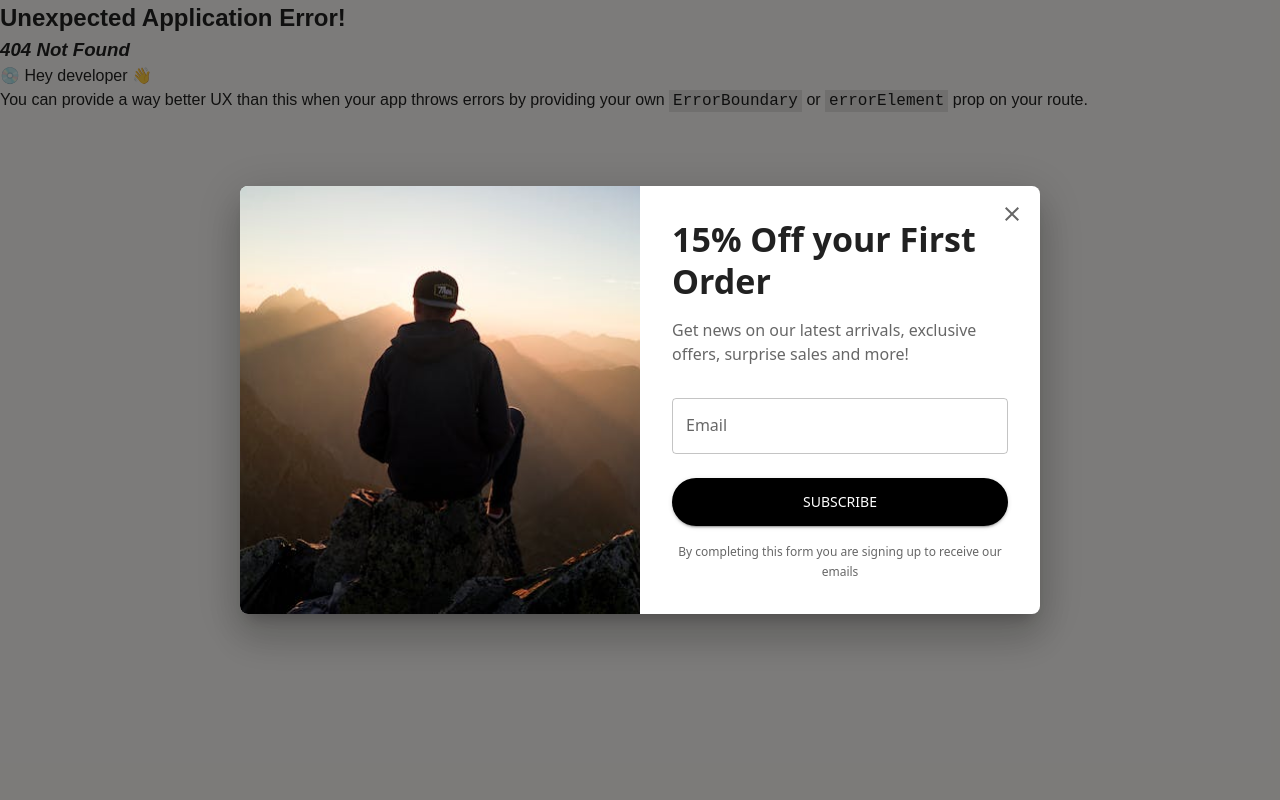
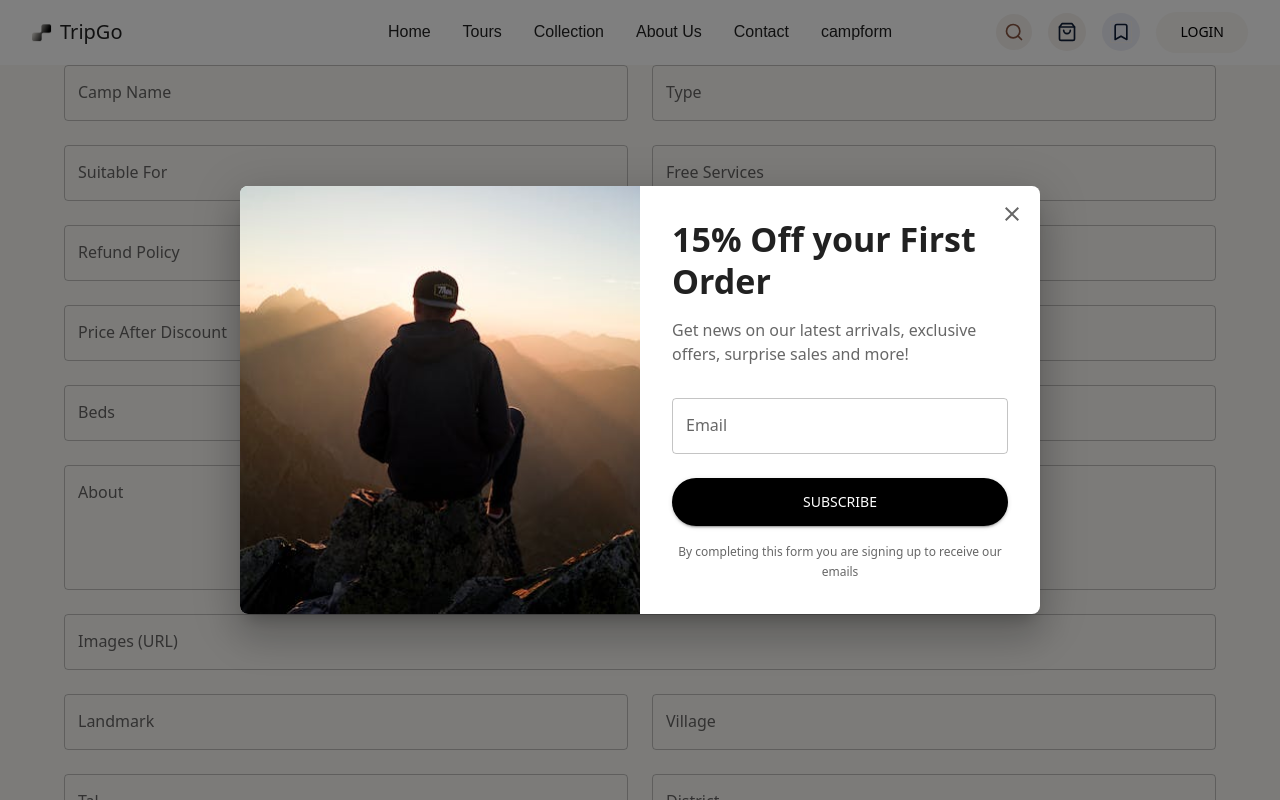
Before and after one commit to vaibdix/tripgo, a React (Vite) app: page /campform in a window 1280 px wide. Before the commit this address had no page. Shown: the top 800 px of the page. Built offline with nearby package versions, Linux system fonts and the light colour scheme; a web font is replaced by a local one.

Commit message:
feat: add camp collections

```diff
--- a/package.json
+++ b/package.json
@@ -28,6 +28,7 @@
     "react": "^19.0.0",
     "react-chartjs-2": "^5.3.0",
     "react-dom": "^19.0.0",
+    "react-hook-form": "^7.54.2",
     "react-i18next": "^15.4.1",
     "react-loading-skeleton": "^3.5.0",
     "react-router-dom": "^7.1.5",
--- a/src/components/layout/Header/Header.jsx
+++ b/src/components/layout/Header/Header.jsx
@@ -116,6 +116,8 @@ function Header() {
             <Link to="/collection">Collection</Link>
             <Link to="/about">About Us</Link>
             <Link to="/contact">Contact</Link>
+            <Link to="/campform">campform</Link>
+
           </Box>
         </Box>
 
--- /dev/null
+++ b/src/features/admin/components/inputdata/CampForm.jsx
@@ -0,0 +1,233 @@
+import React from 'react';
+import { useForm, Controller } from 'react-hook-form';
+import { TextField, Button, Grid, Container } from '@mui/material';
+
+const CampForm = () => {
+  const { control, handleSubmit, formState: { errors } } = useForm();
+
+  const onSubmit = (data) => {
+    console.log(data);
+  };
+
+  return (
+    <Container>
+      <form onSubmit={handleSubmit(onSubmit)}>
+        {/* Camp Information */}
+        <Grid container spacing={3}>
+          <Grid item xs={12} md={6}>
+            <Controller
+              name="campName"
+              control={control}
+              placeholder="Misty Ridge Cottage"
+              rules={{ required: 'Camp Name is required' }}
+              render={({ field }) => <TextField {...field} label="Camp Name" fullWidth error={!!errors.campName} helperText={errors.campName?.message} />}
+            />
+          </Grid>
+          <Grid item xs={12} md={6}>
+            <Controller
+              name="type"
+              control={control}
+              placeholder="Deluxe Villa"
+              rules={{ required: 'Type is required' }}
+              render={({ field }) => <TextField {...field} label="Type" fullWidth error={!!errors.type} helperText={errors.type?.message} />}
+            />
+          </Grid>
+          <Grid item xs={12} md={6}>
+            <Controller
+              name="suitableFor"
+              control={control}
+              placeholder="Fits 2 Adults"
+              rules={{ required: 'Suitable For is required' }}
+              render={({ field }) => <TextField {...field} label="Suitable For" fullWidth error={!!errors.suitableFor} helperText={errors.suitableFor?.message} />}
+            />
+          </Grid>
+          <Grid item xs={12} md={6}>
+            <Controller
+              name="freeServices"
+              control={control}
+              placeholder="Free Parking"
+              render={({ field }) => <TextField {...field} label="Free Services" fullWidth />}
+            />
+          </Grid>
+          <Grid item xs={12} md={6}>
+            <Controller
+              name="refundPolicy"
+              control={control}
+              placeholder="Partially Refundable"
+              render={({ field }) => <TextField {...field} label="Refund Policy" fullWidth />}
+            />
+          </Grid>
+
+          {/* Prices */}
+          <Grid item xs={12} md={6}>
+            <Controller
+              name="actualPrice"
+              control={control}
+              placeholder={19280}
+              rules={{ required: 'Actual Price is required', min: { value: 1, message: 'Price must be greater than 0' } }}
+              render={({ field }) => <TextField {...field} label="Actual Price" fullWidth type="number" error={!!errors.actualPrice} helperText={errors.actualPrice?.message} />}
+            />
+          </Grid>
+          <Grid item xs={12} md={6}>
+            <Controller
+              name="priceAfterDiscount"
+              control={control}
+              placeholder={15113}
+              rules={{ required: 'Price After Discount is required', min: { value: 1, message: 'Price must be greater than 0' } }}
+              render={({ field }) => <TextField {...field} label="Price After Discount" fullWidth type="number" error={!!errors.priceAfterDiscount} helperText={errors.priceAfterDiscount?.message} />}
+            />
+          </Grid>
+
+          {/* Rooms */}
+          <Grid item xs={12} md={6}>
+            <Controller
+              name="roomType"
+              control={control}
+              placeholder="1 Bedroom"
+              render={({ field }) => <TextField {...field} label="Room Type" fullWidth />}
+            />
+          </Grid>
+          <Grid item xs={12} md={6}>
+            <Controller
+              name="beds"
+              control={control}
+              placeholder="1 Double Bed"
+              render={({ field }) => <TextField {...field} label="Beds" fullWidth />}
+            />
+          </Grid>
+          <Grid item xs={12} md={6}>
+            <Controller
+              name="capacity"
+              control={control}
+              placeholder="sleeps 2 guests"
+              render={({ field }) => <TextField {...field} label="Capacity" fullWidth />}
+            />
+          </Grid>
+
+          {/* About */}
+          <Grid item xs={12} md={12}>
+            <Controller
+              name="about"
+              control={control}
+              placeholder="Misty Ridge Cottage offers a luxurious retreat amidst natural surroundings, perfect for relaxation and enjoying the scenic beauty of Pune."
+              rules={{ required: 'About section is required' }}
+              render={({ field }) => <TextField {...field} label="About" fullWidth multiline rows={4} error={!!errors.about} helperText={errors.about?.message} />}
+            />
+          </Grid>
+          <Grid item xs={12} md={12}>
+            <Controller
+              name="imageUrl"
+              control={control}
+              placeholder="https://www.hireacamp.com/api/external/image?name=uploads/1e133e0fef5e4ce6b33d4e16a1a0ec0e.jpeg&size=2048x2048&q=75"
+              render={({ field }) => <TextField {...field} label="Images (URL)" fullWidth />}
+            />
+          </Grid>
+
+          {/* Address */}
+          <Grid item xs={12} md={6}>
+            <Controller
+              name="landmark"
+              control={control}
+              placeholder="Landmark near Misty Ridge Cottage"
+              render={({ field }) => <TextField {...field} label="Landmark" fullWidth />}
+            />
+          </Grid>
+          <Grid item xs={12} md={6}>
+            <Controller
+              name="village"
+              control={control}
+              placeholder="Pawna Nagar"
+              render={({ field }) => <TextField {...field} label="Village" fullWidth />}
+            />
+          </Grid>
+          <Grid item xs={12} md={6}>
+            <Controller
+              name="tal"
+              control={control}
+              placeholder="Maval"
+              render={({ field }) => <TextField {...field} label="Tal" fullWidth />}
+            />
+          </Grid>
+          <Grid item xs={12} md={6}>
+            <Controller
+              name="district"
+              control={control}
+              placeholder="Pune"
+              render={({ field }) => <TextField {...field} label="District" fullWidth />}
+            />
+          </Grid>
+          <Grid item xs={12} md={6}>
+            <Controller
+              name="locationUrl"
+              control={control}
+              placeholder="https://maps.app.goo.gl/Spot100Location"
+              render={({ field }) => <TextField {...field} label="Location (URL)" fullWidth />}
+            />
+          </Grid>
+          <Grid item xs={12} md={12}>
+            <Controller
+              name="mapEmbedCode"
+              control={control}
+              placeholder="<iframe src='https://www.google.com/maps/embed?pb=...' width='600' height='450' style='border:0;'></iframe>"
+              render={({ field }) => <TextField {...field} label="Map Embed Code" fullWidth multiline rows={4} />}
+            />
+          </Grid>
+
+          {/* Amenities */}
+          <Grid item xs={12} md={6}>
+            <Controller
+              name="amenities"
+              control={control}
+              placeholder="Bonfire, Garden, Restaurant, Swimming Pool, Caretaker"
+              render={({ field }) => <TextField {...field} label="Amenities" fullWidth />}
+            />
+          </Grid>
+
+          {/* Meals Offered */}
+          <Grid item xs={12} md={6}>
+            <Controller
+              name="mealsOffered"
+              control={control}
+              placeholder="Dinner, Breakfast"
+              render={({ field }) => <TextField {...field} label="Meals Offered" fullWidth />}
+            />
+          </Grid>
+          <Grid item xs={12} md={6}>
+            <Controller
+              name="veg"
+              control={control}
+              placeholder="true"
+              render={({ field }) => <TextField {...field} label="Veg" fullWidth />}
+            />
+          </Grid>
+          <Grid item xs={12} md={6}>
+            <Controller
+              name="nonVeg"
+              control={control}
+              placeholder="true"
+              render={({ field }) => <TextField {...field} label="Non-Veg" fullWidth />}
+            />
+          </Grid>
+
+          {/* Ratings */}
+          <Grid item xs={12} md={6}>
+            <Controller
+              name="locationRating"
+              control={control}
+              placeholder={4.1}
+              rules={{ required: 'Location Rating is required', min: { value: 0, message: 'Rating must be between 0 and 5' }, max: { value: 5, message: 'Rating must be between 0 and 5' } }}
+              render={({ field }) => <TextField {...field} label="Location Rating" fullWidth type="number" error={!!errors.locationRating} helperText={errors.locationRating?.message} />}
+            />
+          </Grid>
+
+          {/* Submit Button */}
+          <Grid item xs={12}>
+            <Button variant="contained" color="primary" type="submit" style={{ marginTop: '20px' }}>Submit</Button>
+          </Grid>
+        </Grid>
+      </form>
+    </Container>
+  );
+};
+
+export default CampForm;
--- a/src/features/home/components/campcard/CampCard.jsx
+++ b/src/features/home/components/campcard/CampCard.jsx
@@ -84,6 +84,7 @@ const CampCard = ({ id, type, campName, location, price, actualPrice, rating, im
             <SwiperSlide key={index}>
               <img
                 src={img}
+                loading='lazy'
                 alt={`Camp view ${index + 1}`}
                 style={{
                   width: '100%',
--- a/src/features/home/components/camplocation/CampLocation.jsx
+++ b/src/features/home/components/camplocation/CampLocation.jsx
@@ -93,7 +93,7 @@ function Campaddress() {
           onClick={handleCardClick}
             component="img"
             src={ecoast}
-            alt="E. Coast"
+            alt="Nagpur"
             sx={{
               width: '100%',
               height: '100%',
@@ -112,7 +112,7 @@ function Campaddress() {
             }}
           >
             <Typography variant="subtitle1" fontWeight="medium">
-              E. Coast
+              Nagpur
             </Typography>
           </Box>
         </Box>
@@ -134,7 +134,7 @@ function Campaddress() {
           onClick={handleCardClick}
             component="img"
             src={canada}
-            alt="Canada"
+            alt="Nashik"
             sx={{
               width: '100%',
               height: '100%',
@@ -153,7 +153,7 @@ function Campaddress() {
             }}
           >
             <Typography variant="subtitle1" fontWeight="medium">
-              Canada
+              Nashik
             </Typography>
           </Box>
         </Box>
@@ -176,7 +176,7 @@ function Campaddress() {
           onClick={handleCardClick}
             component="img"
             src={andaman}
-            alt="Andaman"
+            alt="kolhapur"
             sx={{
               width: '100%',
               height: '100%',
@@ -195,7 +195,7 @@ function Campaddress() {
             }}
           >
             <Typography variant="subtitle1" fontWeight="medium">
-              Andaman
+            kolhapur
             </Typography>
           </Box>
         </Box>
--- a/src/features/home/components/newdestinations/NewDestinations.jsx
+++ b/src/features/home/components/newdestinations/NewDestinations.jsx
@@ -1,7 +1,8 @@
+import { useNavigate } from 'react-router-dom';
 import useAccommodationStore from '../../../../store/accommodationStore';
 import CampCard from '../campcard/CampCard';
-import { Box, Typography, Container, Grid } from '@mui/material';
-import React, { useEffect, useState } from 'react';
+import { Box, Typography, Container, Grid, Button } from '@mui/material';
+import { useEffect, useState } from 'react';
 
 const NewDestinations = () => {
   const { fetchAccommodations } = useAccommodationStore();
@@ -13,13 +14,11 @@ const NewDestinations = () => {
     const fetchRandomDestinations = async () => {
       try {
         const response = await fetchAccommodations('tents');
-        // Get all accommodations and randomly select 8
         const allAccommodations = response || [];
         const shuffled = [...allAccommodations].sort(() => 0.5 - Math.random());
-        // Add type property to each item
         const destinationsWithType = shuffled.slice(0, 8).map((item) => ({
           ...item,
-          type: 'tents', // Add the type property
+          type: 'tents',
         }));
         setRandomDestinations(destinationsWithType);
       } catch (error) {
@@ -30,6 +29,8 @@ const NewDestinations = () => {
 
     fetchRandomDestinations();
   }, []);
+
+  const navigate = useNavigate();
 
   return (
     <Container maxWidth="xl" sx={{ py: 4 }}>
@@ -66,6 +67,11 @@ const NewDestinations = () => {
           </Grid>
         ))}
       </Grid>
+      <Box sx={{ display: 'flex', justifyContent: 'center', mt: 5 }}>
+        <Button sx={{ textDecoration: 'underline', textUnderlineOffset: '4px' }} onClick={() => navigate('/tours')}>
+          View More
+        </Button>
+      </Box>
     </Container>
   );
 };
--- a/src/routes/AppRoute.jsx
+++ b/src/routes/AppRoute.jsx
@@ -1,6 +1,7 @@
 import AdminRoute from '../components/AdminRoute';
 import MainLayout from '../components/MainLayout';
 import Dashboard from '../features/admin/Dashboard';
+import CampForm from '../features/admin/components/inputdata/CampForm';
 import SignIn from '../features/auth/signin/SignIn';
 import SignUp from '../features/auth/signup/SignUp';
 import Cart from '../features/cart/Cart';
@@ -66,6 +67,10 @@ export const router = createBrowserRouter([
         path: '/checkout',
         element: <Checkout />,
       },
+      {
+        path: '/campform',
+        element: <CampForm />,
+      }
       // Remove the admin route from MainLayout
     ],
   },
```
Also changed, not shown: 1 other file (tests, documents, lock files or other folders).
